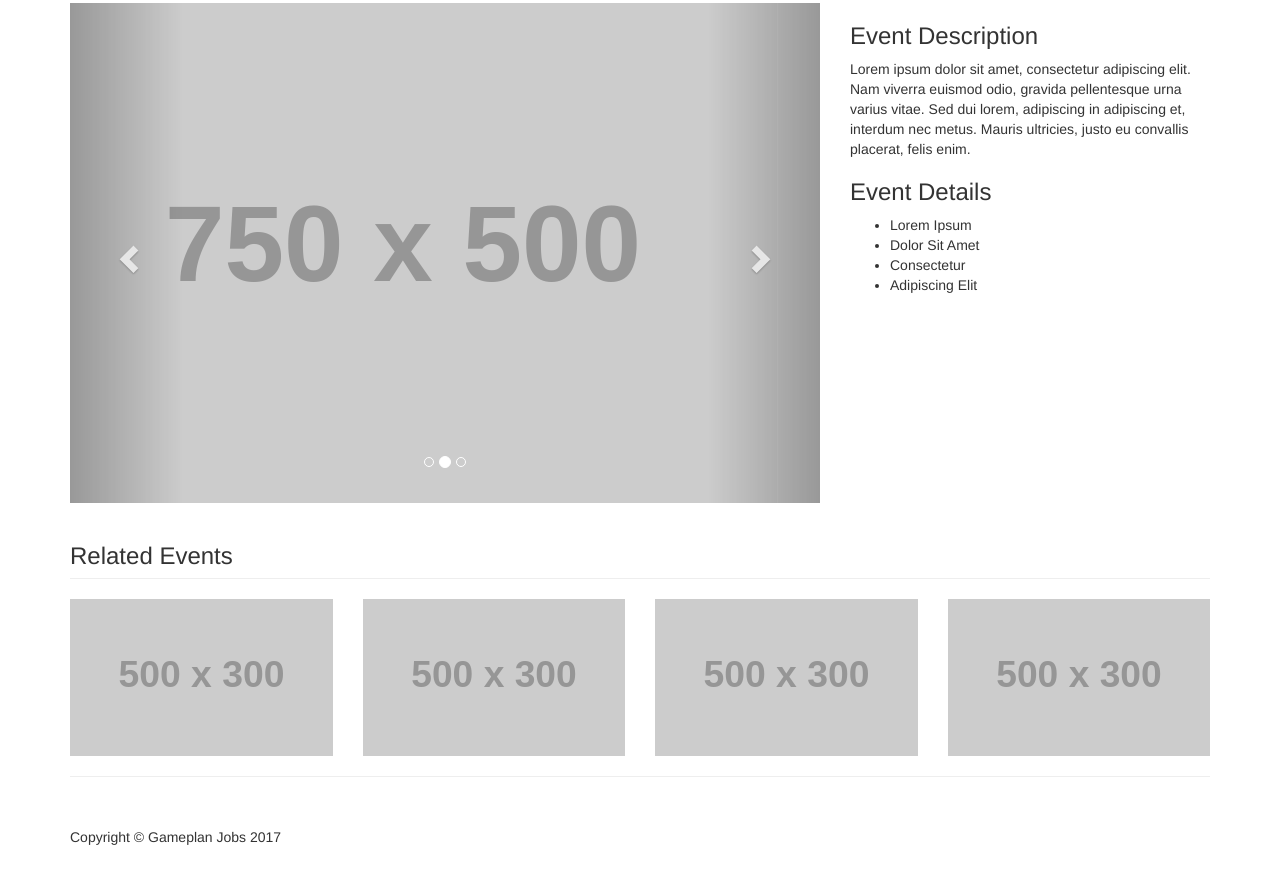
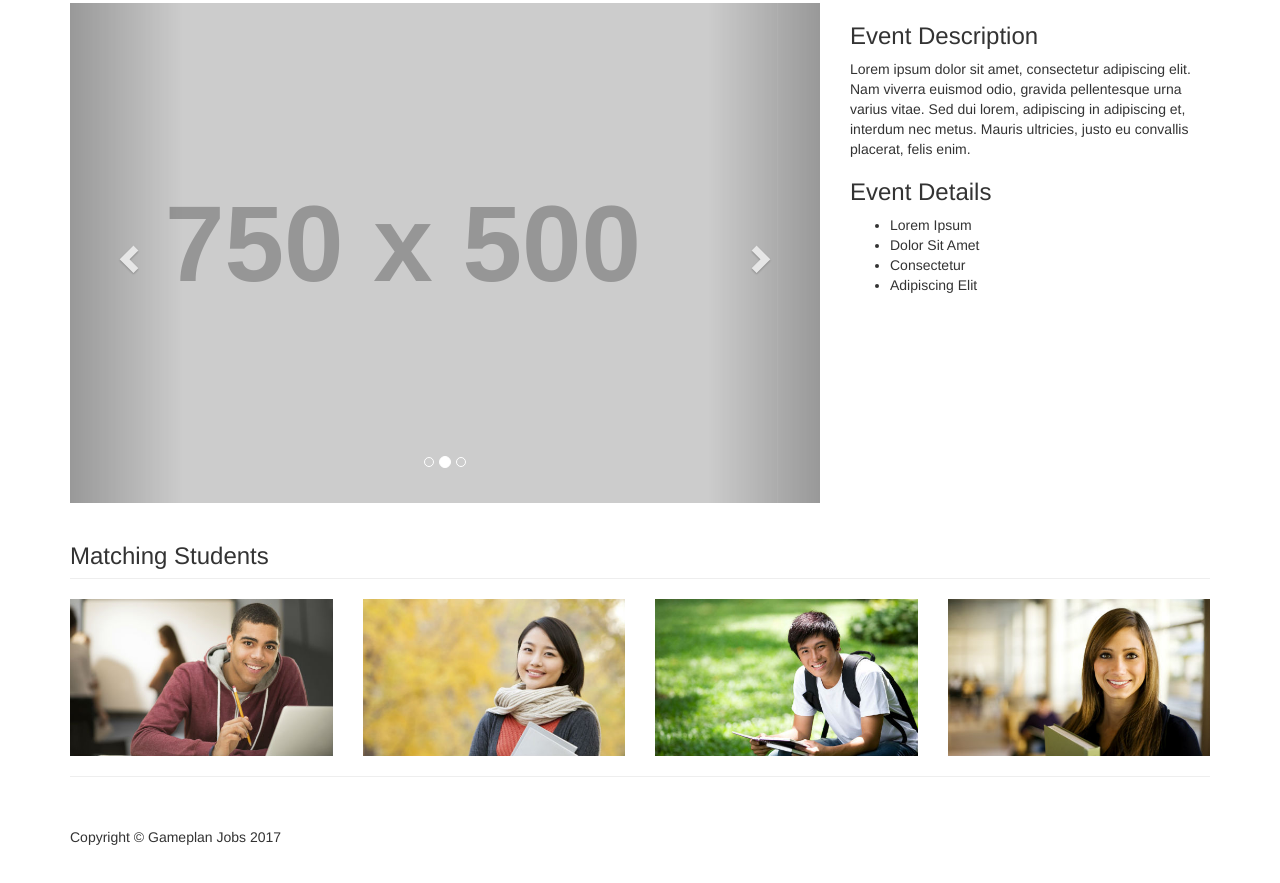
Before and after one commit to h3xar0n/gradplan, a plain HTML site: page event-sample.html in a window 1280 px wide. Shown: the part 223-1106 px from the top of the page. Drawn offline with Linux system fonts and the light colour scheme; placeholder pictures from the web are drawn by us.

Commit message:
Added student image to event sample

```diff
--- a/event-sample.html
+++ b/event-sample.html
@@ -155,30 +155,30 @@
         <div class="row">
 
             <div class="col-lg-12">
-                <h3 class="page-header">Related Events</h3>
+                <h3 class="page-header">Matching Students</h3>
             </div>
 
             <div class="col-sm-3 col-xs-6">
                 <a href="#">
-                    <img class="img-responsive img-hover img-related" src="http://placehold.it/500x300" alt="">
+                    <img class="img-responsive img-hover img-related" src="images/students/studentmd1.jpg" alt="">
                 </a>
             </div>
 
             <div class="col-sm-3 col-xs-6">
                 <a href="#">
-                    <img class="img-responsive img-hover img-related" src="http://placehold.it/500x300" alt="">
+                    <img class="img-responsive img-hover img-related" src="images/students/studentmd2.jpg" alt="">
                 </a>
             </div>
 
             <div class="col-sm-3 col-xs-6">
                 <a href="#">
-                    <img class="img-responsive img-hover img-related" src="http://placehold.it/500x300" alt="">
+                    <img class="img-responsive img-hover img-related" src="images/students/studentmd3.jpg" alt="">
                 </a>
             </div>
 
             <div class="col-sm-3 col-xs-6">
                 <a href="#">
-                    <img class="img-responsive img-hover img-related" src="http://placehold.it/500x300" alt="">
+                    <img class="img-responsive img-hover img-related" src="images/students/studentmd4.jpg" alt="">
                 </a>
             </div>
 
```
Also changed, not shown: 1 other file.
